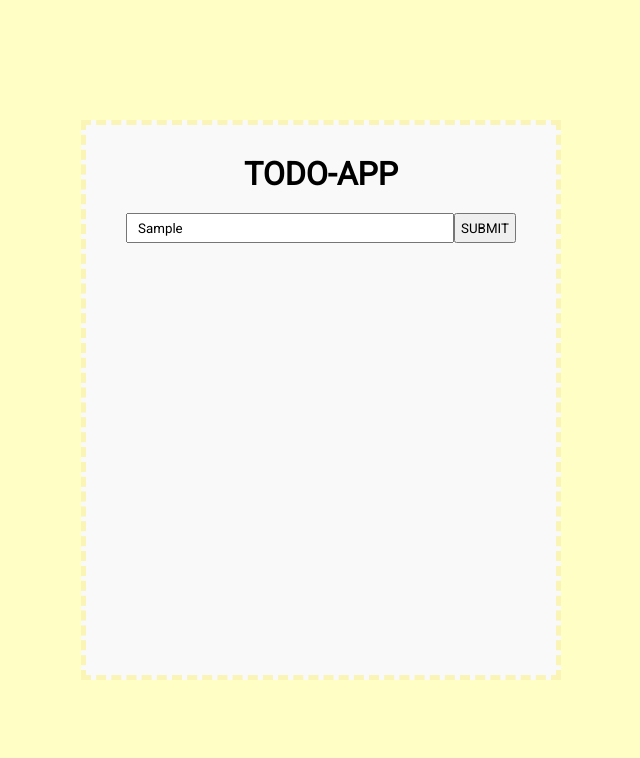
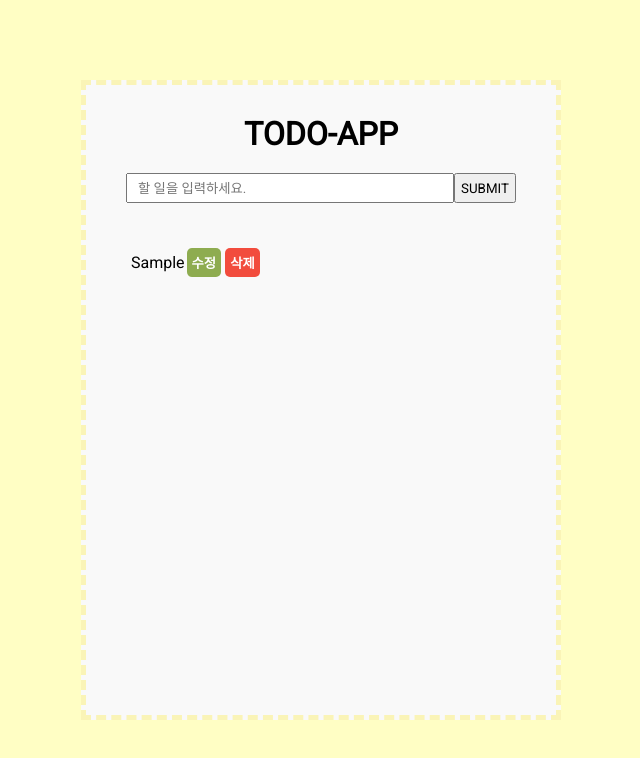
Before and after one commit to xudegloss/todo-app, a plain HTML site: page vanilla-javascript/index.html in a window 1280 px wide. Both pictures are taken after typing "Sample" into the empty fields and a click on the button "SUBMIT". Shown: the whole page, without its empty margins (319-959 px from the left). Drawn offline with Linux system fonts and the light colour scheme.

Commit message:
생성하는 함수 제작하기

```diff
--- a/vanilla-javascript/app.js
+++ b/vanilla-javascript/app.js
@@ -1,8 +1,47 @@
 // crud 구현 시도하기.
 
-const todoContainer = document.getElementById("todo__container");
 const submitBtn = document.querySelector(".submit_btn");
+let todoId = 1;
 
-const todoFunc = () => {
-  const todo = document.getElementById("todo__list").value;
+// 할 일을 만드는 함수 만들기. (Create)
+
+const submitTodo = () => {
+  // 1. submit 버튼을 누르면 아래에 계속 할 일이 추가되도록 만들기.
+
+  const todo = document.getElementById("todo__list");
+  const li = document.createElement("li");
+  const todoContainer = document.getElementById("todo__container");
+
+  const modBtn = document.createElement("button");
+  const delBtn = document.createElement("button");
+
+  const modBtnText = document.createTextNode("수정");
+  const delBtnText = document.createTextNode("삭제");
+
+  modBtn.appendChild(modBtnText);
+  delBtn.appendChild(delBtnText);
+
+  // 버튼에 클래스 이름 추가하기.
+
+  modBtn.className = "mod__btn";
+  delBtn.className = "del__btn";
+
+  // li 태그 안에 할 일을 넣어주기.
+  li.textContent = todo.value;
+
+  if (todoContainer.childElementCount < 10) {
+    // 2. 최대 10개까지 할 일을 추가할 수 있다.
+    // 3. 할 일이 추가되면, 각각의 할 일에 id를 넣어주기.
+    // 4. li 태그 안에 삭제, 수정 버튼 만들어주기.
+
+    li.appendChild(modBtn);
+    li.appendChild(delBtn);
+
+    li.id = todoId;
+    todoContainer.appendChild(li);
+    todoId += 1;
+  }
+
+  // 4. submit 버튼을 누르면 input 안에 있는 값을 초기화하기.
+  todo.value = "";
 };
--- a/vanilla-javascript/index.html
+++ b/vanilla-javascript/index.html
@@ -12,9 +12,9 @@
       <h1 class="title">TODO-APP</h1>
       <div class="input__box">
         <input id="todo__list" type="text" placeholder="할 일을 입력하세요." />
-        <button class="submit__btn" onclick="todoFunc()">SUBMIT</button>
+        <button class="submit__btn" onclick="submitTodo()">SUBMIT</button>
       </div>
-      <ul id="todo__continer"></ul>
+      <ul id="todo__container"></ul>
     </div>
   </body>
 </html>
--- a/vanilla-javascript/style.css
+++ b/vanilla-javascript/style.css
@@ -20,7 +20,7 @@ body {
 
 .container {
   width: 60vh;
-  height: 70vh;
+  height: 80%;
   background-color: #f9f9f9;
   border: 5px dashed #faf4b7;
   display: flex;
@@ -48,3 +48,29 @@ body {
 .submit__btn {
   padding: 0px 5px;
 }
+
+#todo__container {
+  margin-top: 30px;
+  list-style: none;
+}
+
+#todo__container li {
+  padding: 15px;
+}
+
+#todo__container button {
+  margin: 0px 2px;
+  padding: 5px;
+  color: white;
+  border: none;
+  border-radius: 5px;
+  font-weight: bold;
+}
+
+.mod__btn {
+  background-color: #8eac50;
+}
+
+.del__btn {
+  background-color: #f24c3d;
+}
```
